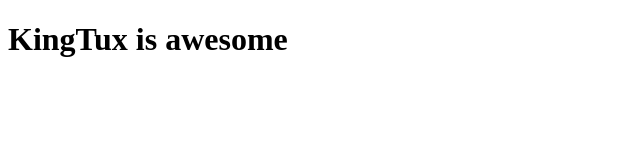
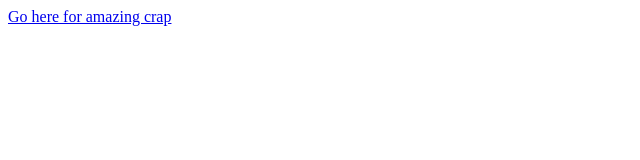
Before and after one commit to MTM123/mtm123.github.io, a plain HTML site: page index.html in a window 1280 px wide. Shown: the whole page, without its empty margins (0-640 px from the left). Drawn offline with Linux system fonts and the light colour scheme.

Commit message:
Update index.html

```diff
--- a/index.html
+++ b/index.html
@@ -4,6 +4,6 @@
 	<title>Hello there</title>
 </head>
 <body>
-	<h1>KingTux is awesome</h1>
+	<a href="https://kingtux.me">Go here for amazing crap</a>
 </body>
 </html>
```
